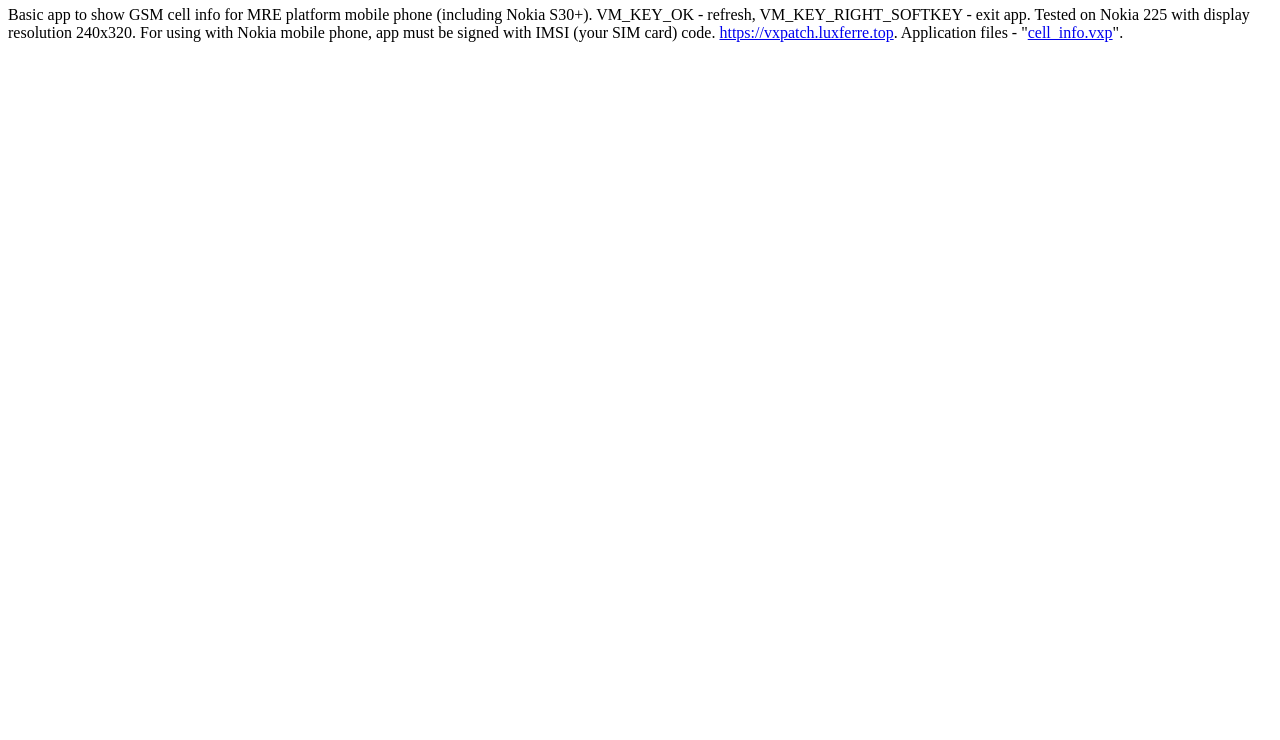
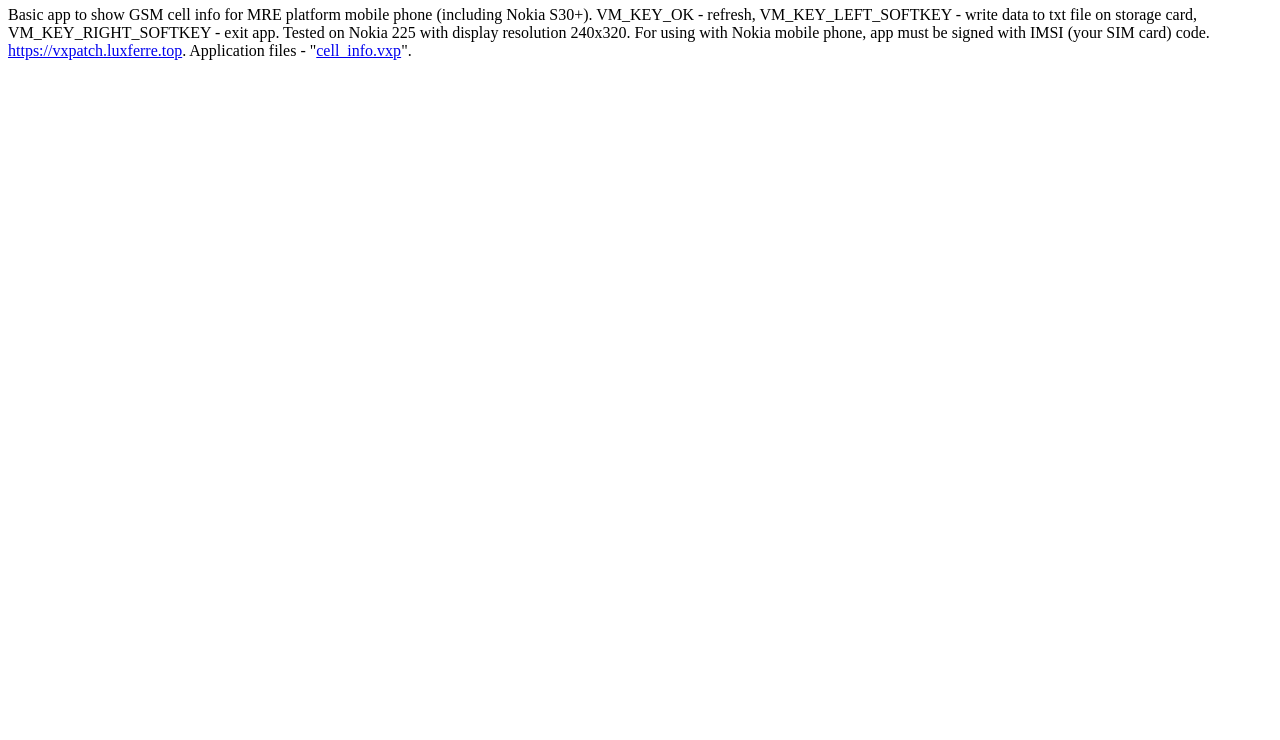
Before and after one commit to RDZDX/cell_info, a plain HTML site: page docs/index.html in a window 1280 px wide. Shown: the part 60-800 px from the top of the page. Drawn offline with Linux system fonts and the light colour scheme.

Commit message:
Update index.html

```diff
--- a/docs/index.html
+++ b/docs/index.html
@@ -2,7 +2,8 @@
 
 <body>
   <h1>Cell_info</h1>
-  <p>Basic app to show GSM cell info for MRE platform mobile phone (including Nokia S30+). VM_KEY_OK - refresh, VM_KEY_RIGHT_SOFTKEY - exit app.
+  <p>Basic app to show GSM cell info for MRE platform mobile phone (including Nokia S30+). VM_KEY_OK - refresh,
+    VM_KEY_LEFT_SOFTKEY - write data to txt file on storage card, VM_KEY_RIGHT_SOFTKEY - exit app.
     Tested on Nokia 225 with display resolution 240x320. For using with Nokia mobile phone,
     app must be signed with IMSI (your SIM card) code.
     <a href="https://vxpatch.luxferre.top">https://vxpatch.luxferre.top</a>. Application files -
```
